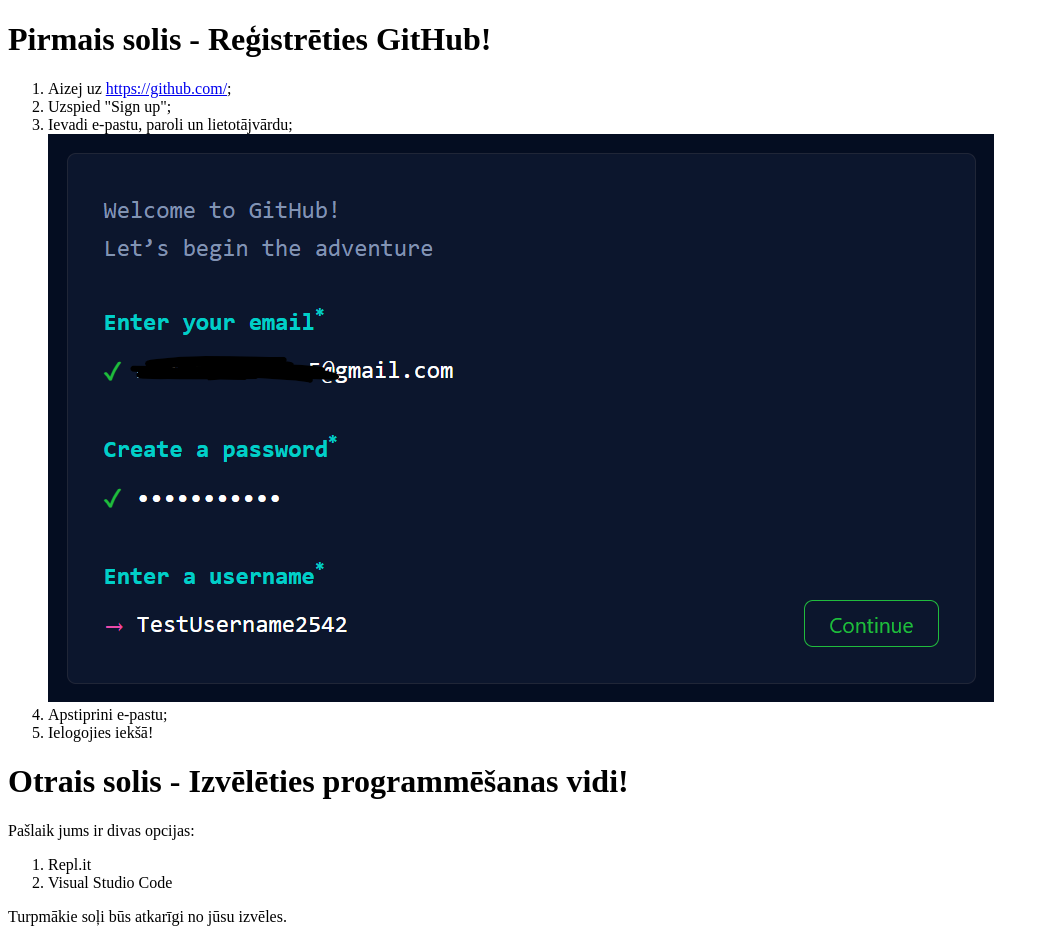
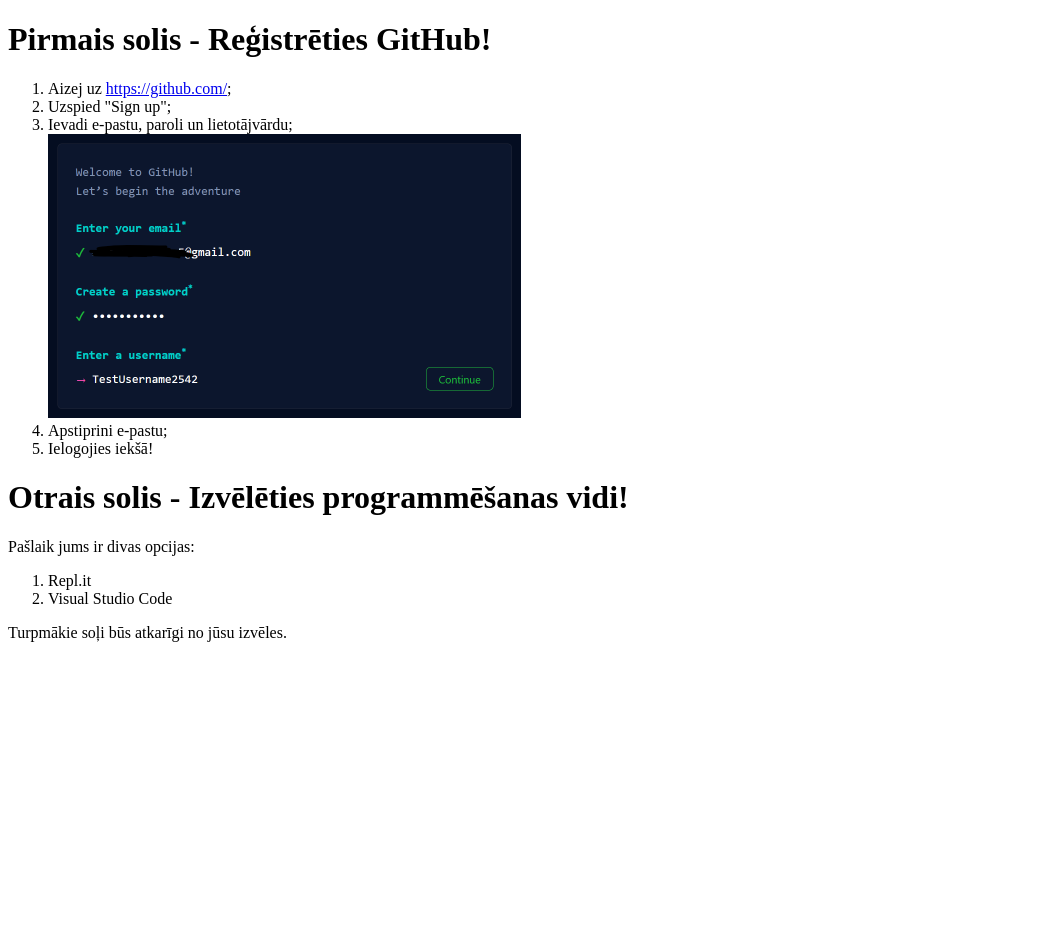
Before and after one commit to MMelkins/Test2024, a plain HTML site: page index.html in a window 1280 px wide. Shown: the whole page, without its empty margins (0-1049 px from the left). After the commit the page ends 800 px from the top, so only its background shows below. Drawn offline with Linux system fonts and the light colour scheme.

Commit message:
Jauni bildes izmēri

```diff
--- a/index.html
+++ b/index.html
@@ -25,7 +25,7 @@
             <li>Aizej uz <a href="https://github.com/">https://github.com/</a>;</li>
             <li>Uzspied "Sign up";</li>
             <li>Ievadi e-pastu, paroli un lietotājvārdu;</li>
-            <img src="githublogin.png">
+            <img src="githublogin.png" width="473" height="284">
             <li>Apstiprini e-pastu;</li>
             <li>Ielogojies iekšā!</li>
         </ol>
```
